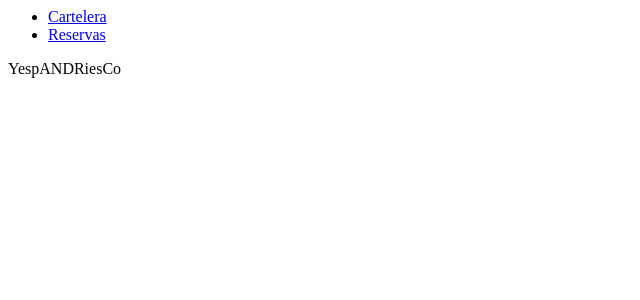
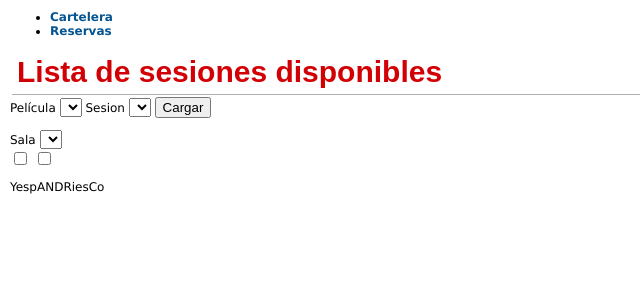
Before and after one commit to vdomim00/AppWeb, a Django app: template practicaCine/cine/templates/cine/reservas.html in a window 1280 px wide. Shown: the top 300 px of the page, without its empty margins (0-640 px from the left). Run offline with Django 3.2, Linux system fonts and the light colour scheme; the template is opened without the code that fills it: most values are stand-ins (such as "Sample title", 1, 10 or a date in 2020); lists and menus that the app fills with data are empty.

Commit message:
Cine UPDATED
Cartelera and Detalle FINISHED
Reserva STARTED

```diff
--- a/practicaCine/cine/static/cine/css/style.css
+++ b/practicaCine/cine/static/cine/css/style.css
@@ -0,0 +1,60 @@
+body {
+    background-color: #ffffff;
+    font-size: 12px;
+    font-family: Verdana, "Verdana CE",  Arial, "Arial CE", "Lucida Grande CE", lucida, "Helvetica CE", sans-serif;
+    color: #000000;
+    margin: 10px;
+}
+
+h1 {
+    font-family: Arial, "Arial CE", "Lucida Grande CE", lucida, "Helvetica CE", sans-serif;
+    border-bottom: 1px solid #AFAFAF;
+    font-size:  30px;
+    font-weight: bold;
+    margin: 2px;
+    padding: 5px;
+    color: #D20005;
+}
+
+h2 {
+    font-family: Arial, "Arial CE", "Lucida Grande CE", lucida, "Helvetica CE", sans-serif;
+    font-size:  20px;
+    font-weight: lighter;
+    margin: 2px;
+    padding: 5px;
+    color: #D20005;
+}
+
+h3 {
+    font-family: Arial, "Arial CE", "Lucida Grande CE", lucida, "Helvetica CE", sans-serif;
+    font-size:  16px;
+    font-weight: lighter;
+    margin: 2px;
+    padding: 5px;
+    color: #D20005;
+
+}
+
+h4 {
+
+}
+
+h5 {
+
+}
+
+h6 {
+
+}
+
+a:link, a:visited {
+  color: #045491;
+  font-weight : bold;
+  text-decoration: none;
+}
+
+a:link:hover, a:visited:hover  {
+  color: #045491;
+  font-weight : bold;
+  text-decoration : underline;
+}
--- a/practicaCine/cine/static/cine/js/script.js
+++ b/practicaCine/cine/static/cine/js/script.js
@@ -0,0 +1,18 @@
+$(document).ready(function(){
+
+});
+
+function cambiarFiltro(){
+
+    var ele = document.getElementById("filtroSala");
+    var valor = ele.options[ele.selectedIndex].value;
+
+    $("#tablaPed").html("");
+    $("#submitConfirmarProveedor").hide();
+
+    if(valor == "todos"){
+        cargarPedidos();
+    }else{
+        cargarPedidosNo();
+    }
+}
--- a/practicaCine/cine/templates/cine/pelicula.html
+++ b/practicaCine/cine/templates/cine/pelicula.html
@@ -1,9 +1,8 @@
 <article class="cartelera">
     <a href="detalle/{{ pelicula.id }}">
         <img src='{{ pelicula.foto.url }}'/>
-        <h5>{{ pelicula.titulo }}</h5>
+        <h3>{{ pelicula.titulo }}</h3>
     </a>
     <p id="genero">{{ pelicula.genero }}</p>
     <p id="sinopsis">{{ pelicula.sinopsis }}</p>
-
 </article>
--- a/practicaCine/cine/templates/cine/reservas.html
+++ b/practicaCine/cine/templates/cine/reservas.html
@@ -1 +1,45 @@
 {% extends "./base.html" %}
+
+{% block contenido %}
+    <h1>Lista de sesiones disponibles</h1>
+
+    <form action="/reservas" method="GET">{% csrf_token %}
+        <label for="filtroPeli">Película</label>
+        <select name="filtroPeli">
+            {% for pelicula in peliculas %}
+                <option value="{{ pelicula.titulo }}" {% if filtroPeli == '{{ pelicula.titulo }}' %}selected{% endif %}/>
+            {% endfor %}
+        </select>
+        <label for="filtroSesion">Sesion</label>
+        <select name="filtroSesion">
+            {% for sesion in sesiones %}
+                <option id="{{ sesion.id }}" value="{{ sesion.fecha }} - {{ sesion.hora }}"/>
+            {% endfor %}
+        </select>
+        <input type="submit" value="Cargar">
+    </form>
+    <div id="divSalas">
+        <label for="filtroSala">Sala</label>
+        <select id="filtroSala" name="filtroSala" onchange="filtroSala()">
+            {% for sala in salas %}
+                <option value="{{ sala.numeroSala }}"/>
+            {% endfor %}
+        </select>
+    </div>
+
+    <div id="divAsientos">
+        {% if sala %}
+            <form id="checkReserva" action="" method="">
+            {% for counterFila in sala.numeroFilas %}
+                {% for counterColumna in sala.numeroAsientosFila %}
+                    <input type="checkbox" name="asiento"/>
+                {% endfor %}
+            {% endfor %}
+            {% for counterColumna in sala.numeroAsientosFila %}
+                    <input type="checkbox" name="asiento"/>
+            {% endfor %}
+            </form>
+        {% endif %}
+    </div>
+
+{% endblock %}
--- a/practicaCine/cine/urls.py
+++ b/practicaCine/cine/urls.py
@@ -7,4 +7,5 @@ urlpatterns = [
     path('cartelera', views.cartelera, name='cartelera'),
     path('reservas', views.reservas, name='reservas'),
     path('detalle/<int:id_pelicula>', views.detalle, name='detalle'),
+    path('guardarComentario', views.guardarComentario, name='guardar_comentario'),
 ]
```
Also changed, not shown: practicaCine/cine/templates/cine/cartelera.html (+13 -2 lines), practicaCine/cine/templates/cine/detalle.html (+27 -0 lines), practicaCine/cine/views.py (+115 -14 lines), practicaCine/cine/migrations/0002_auto_20180615_1818.py (added), practicaCine/db.sqlite3 (deleted), practicaCine/static/cine/images/Jurassic.jpg (added), practicaCine/static/cine/images/guardianes_K6wLkU2.jfif (added), practicaCine/static/cine/images/jurassic.jpeg (added).
